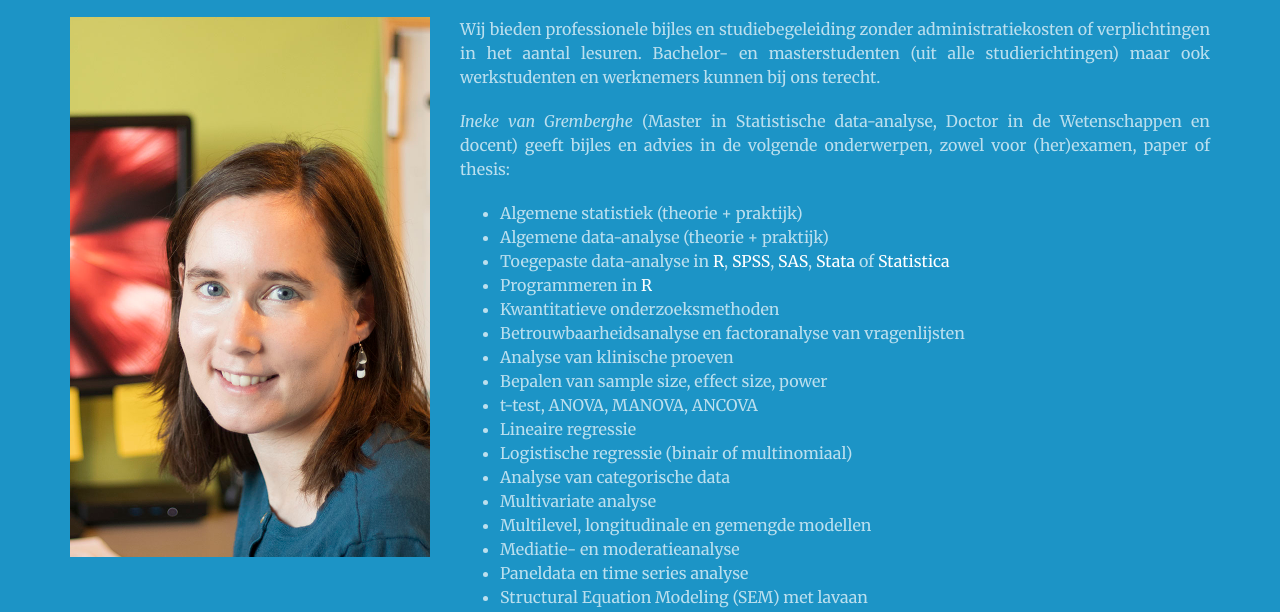
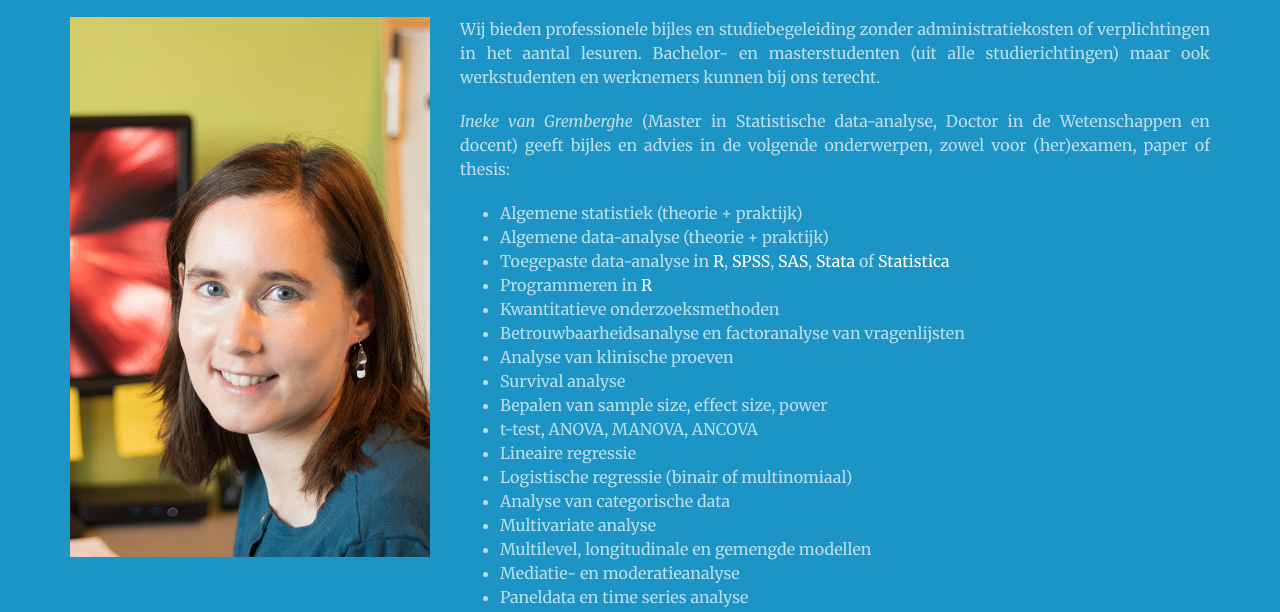
Before and after one commit to cleardatabe/website, a website: page students.nl.html in a window 1280 px wide. Shown: the part 159-771 px from the top of the page. Drawn offline with nearby package versions, Linux system fonts and the light colour scheme; files that its build step writes are made by us from their sources.

Commit message:
edits by ineke

```diff
--- a/students.nl.html
+++ b/students.nl.html
@@ -36,6 +36,7 @@
 							<li>Kwantitatieve onderzoeksmethoden
                             <li>Betrouwbaarheidsanalyse en factoranalyse van vragenlijsten
                             <li>Analyse van klinische proeven
+							<li>Survival analyse
                             <li>Bepalen van sample size, effect size, power
                             <li>t-test, ANOVA, MANOVA, ANCOVA
                             <li>Lineaire regressie
```
